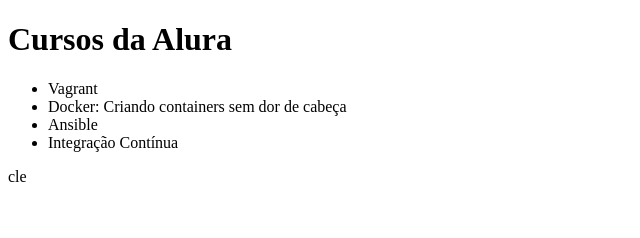
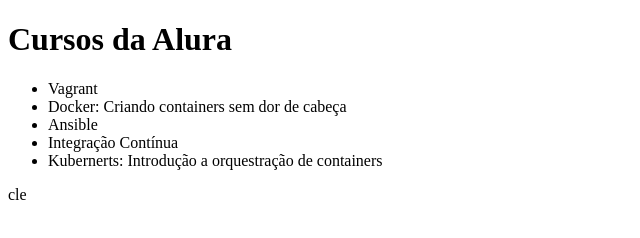
Before and after one commit to stephanylribeiro/alura-git, a plain HTML site: page index.html in a window 1280 px wide. Shown: the whole page, without its empty margins (0-640 px from the left). Drawn offline with Linux system fonts and the light colour scheme.

Commit message:
Alterando o nome do curso de Kubernerts

```diff
--- a/index.html
+++ b/index.html
@@ -15,6 +15,7 @@
         <li>Docker: Criando containers sem dor de cabeça</li>
         <li>Ansible</li>
         <li>Integração Contínua</li>
+        <li>Kubernerts: Introdução a orquestração de containers</li>
     </ul>
 
 </body>
```
